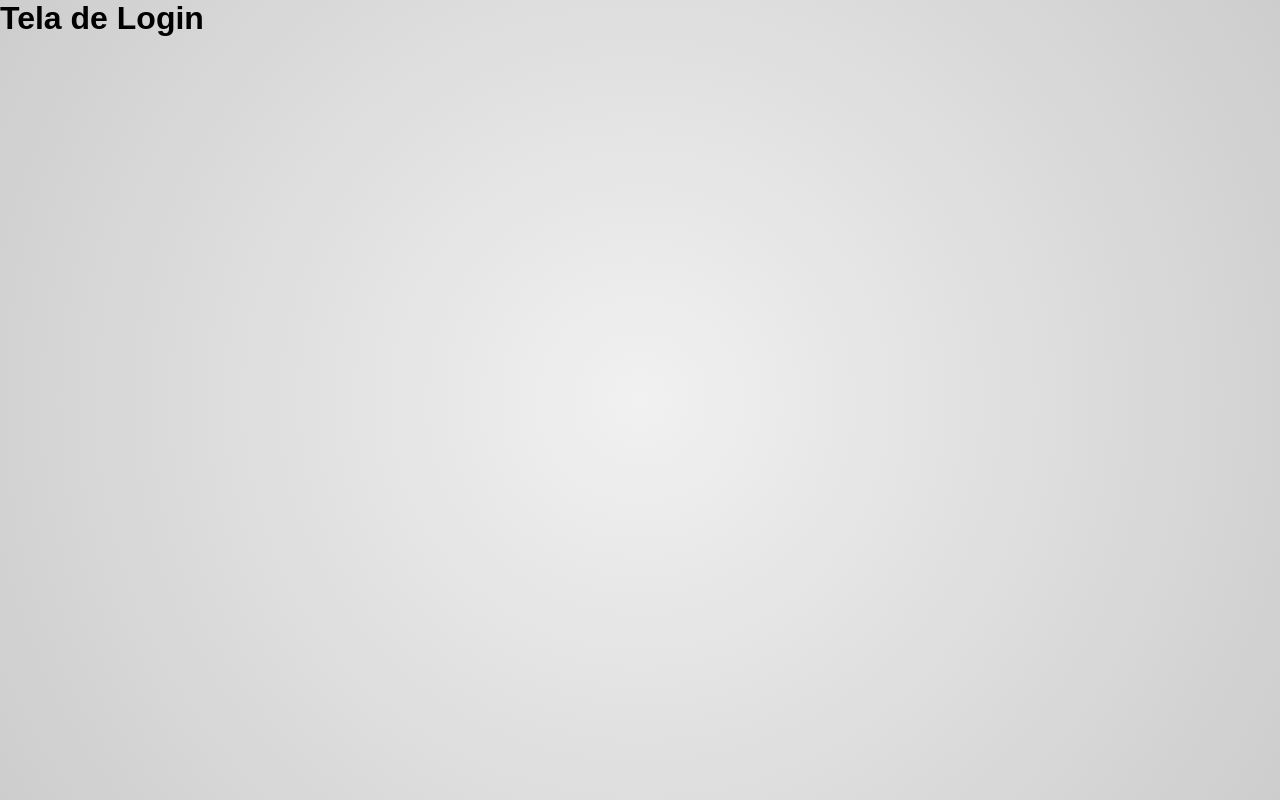
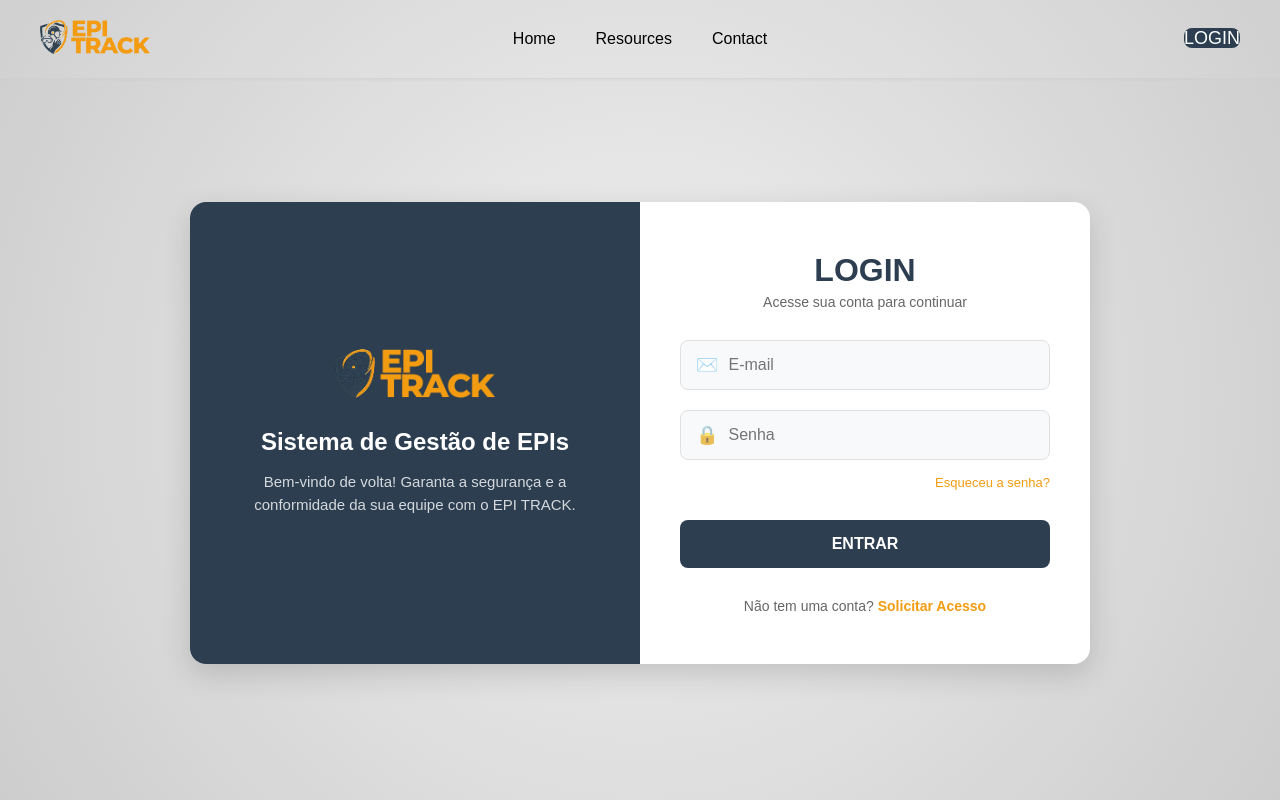
Before and after one commit to kauanzeraaa/epi_track, a Vue app: page /login in a window 1280 px wide. Built offline with nearby package versions, Linux system fonts and the light colour scheme; a web font is replaced by a local one.

Commit message:
feat: starting the login page

```diff
--- a/src/components/Header.vue
+++ b/src/components/Header.vue
@@ -36,7 +36,7 @@
       </nav>
 
       <div class="header_login">
-        <button class="login_button" @click="closeMenu">LOGIN</button>
+        <router-link class="login_button" to="/login" @click="closeMenu">LOGIN</router-link>
       </div>
     </div>
   </header>
--- a/src/views/Login.vue
+++ b/src/views/Login.vue
@@ -1,8 +1,251 @@
 <template>
-  <div>
-    <h1>Tela de Login</h1>
-  </div>
+  <HeaderTemplate />
+
+  <main class="login-page">
+    <div class="login-card">
+
+      <div class="login-left">
+        <img src="../assets/logo_epi_track.png" alt="EPI Track Logo" class="login-logo" />
+        <h2>Sistema de Gestão de EPIs</h2>
+        <p>Bem-vindo de volta! Garanta a segurança e a conformidade da sua equipe com o EPI TRACK.</p>
+
+        </div>
+
+      <div class="login-right">
+        <div class="login-header">
+          <h2>LOGIN</h2>
+          <p>Acesse sua conta para continuar</p>
+        </div>
+
+        <form @submit.prevent="handleLogin" class="login-form">
+
+          <div class="input-group">
+            <span class="input-icon">✉️</span>
+            <input type="email" v-model="email" placeholder="E-mail" required />
+          </div>
+
+          <div class="input-group">
+            <span class="input-icon">🔒</span>
+            <input type="password" v-model="password" placeholder="Senha" required />
+          </div>
+
+          <div class="forgot-password">
+            <a href="#">Esqueceu a senha?</a>
+          </div>
+
+          <button type="submit" class="submit-btn">ENTRAR</button>
+        </form>
+
+        <div class="login-footer">
+          <p>Não tem uma conta? <router-link to="/">Solicitar Acesso</router-link></p>
+        </div>
+      </div>
+
+    </div>
+  </main>
 </template>
 
-<!--  -->
-<script> export default{name: "Login"} </script>
+<script setup>
+import HeaderTemplate from '../components/Header.vue'
+import { ref } from 'vue'
+
+// Variáveis reativas que vão guardar o que o usuário digitar
+const email = ref('')
+const password = ref('')
+
+// Função que será chamada ao clicar em "Entrar"
+const handleLogin = () => {
+  // É aqui que você vai colocar o código do Supabase futuramente!
+  console.log('Tentando fazer login com:', email.value, password.value)
+}
+</script>
+
+<style scoped>
+/* --- CONTAINER PRINCIPAL --- */
+.login-page {
+  display: flex;
+  justify-content: center;
+  align-items: center;
+  min-height: calc(100vh - 90px); /* Ocupa a tela inteira descontando o Header */
+  padding: 20px;
+  box-sizing: border-box;
+}
+
+/* O "Cartão" central do Login */
+.login-card {
+  display: flex;
+  width: 100%;
+  max-width: 900px;
+  background-color: #ffffff;
+  border-radius: 16px;
+  box-shadow: 0 10px 30px rgba(0, 0, 0, 0.15);
+  overflow: hidden; /* Corta as quinas de dentro para respeitar o arredondamento */
+}
+
+/* --- LADO ESQUERDO (Escuro) --- */
+.login-left {
+  flex: 1;
+  background-color: #2C3E50;
+  color: #ffffff;
+  padding: 60px 40px;
+  display: flex;
+  flex-direction: column;
+  align-items: center;
+  justify-content: center;
+  text-align: center;
+}
+
+.login-logo {
+  width: 160px;
+  margin-bottom: 30px;
+  /* Se a sua logo atual tiver letras escuras, você pode precisar de uma versão com letras brancas aqui */
+}
+
+.login-left h2 {
+  font-size: 24px;
+  margin-bottom: 15px;
+}
+
+.login-left p {
+  font-size: 15px;
+  line-height: 1.5;
+  opacity: 0.8;
+}
+
+/* --- LADO DIREITO (Claro/Formulário) --- */
+.login-right {
+  flex: 1;
+  padding: 50px 40px;
+  display: flex;
+  flex-direction: column;
+  justify-content: center;
+}
+
+.login-header {
+  text-align: center;
+  margin-bottom: 30px;
+}
+
+.login-header h2 {
+  font-size: 32px;
+  color: #2C3E50;
+  margin-bottom: 5px;
+}
+
+.login-header p {
+  font-size: 14px;
+  color: #666;
+}
+
+/* Formulário e Inputs */
+.login-form {
+  display: flex;
+  flex-direction: column;
+  gap: 20px;
+}
+
+.input-group {
+  display: flex;
+  align-items: center;
+  background-color: #F8F9FA;
+  border: 1px solid #E0E0E0;
+  border-radius: 8px;
+  padding: 0 15px;
+  transition: border-color 0.3s;
+}
+
+/* Quando o usuário clica dentro do input, a borda fica laranja */
+.input-group:focus-within {
+  border-color: #F39C12;
+}
+
+.input-icon {
+  font-size: 18px;
+  color: #888;
+  margin-right: 10px;
+  opacity: 0.7;
+}
+
+.input-group input {
+  flex: 1;
+  border: none;
+  background: transparent;
+  padding: 15px 0;
+  font-size: 16px;
+  color: #333;
+  outline: none; /* Tira aquela borda azul padrão do navegador */
+}
+
+/* Links e Botão */
+.forgot-password {
+  text-align: right;
+  font-size: 13px;
+  margin-top: -5px; /* Puxa um pouquinho pra cima para ficar perto do input de senha */
+}
+
+.forgot-password a {
+  color: #F39C12;
+  text-decoration: none;
+}
+
+.forgot-password a:hover {
+  text-decoration: underline;
+}
+
+.submit-btn {
+  background-color: #2C3E50;
+  color: white;
+  border: none;
+  border-radius: 8px;
+  padding: 15px;
+  font-size: 16px;
+  font-weight: bold;
+  cursor: pointer;
+  transition: transform 0.2s, background-color 0.2s;
+  margin-top: 10px;
+}
+
+.submit-btn:hover {
+  background-color: #1a252f;
+  transform: scale(1.02);
+}
+
+/* Rodapé com Solicitar Acesso */
+.login-footer {
+  text-align: center;
+  margin-top: 30px;
+  font-size: 14px;
+  color: #666;
+}
+
+.login-footer a {
+  color: #F39C12;
+  font-weight: bold;
+  text-decoration: none;
+}
+
+.login-footer a:hover {
+  text-decoration: underline;
+}
+
+/* --- RESPONSIVIDADE --- */
+@media (max-width: 768px) {
+  /* Em celulares, o card fica em coluna: A marca vai pra cima e o formulário pra baixo */
+  .login-card {
+    flex-direction: column;
+    max-width: 450px;
+  }
+
+  .login-left {
+    padding: 40px 20px;
+  }
+
+  .login-logo {
+    width: 130px;
+  }
+
+  .login-right {
+    padding: 40px 20px;
+  }
+}
+</style>
```
